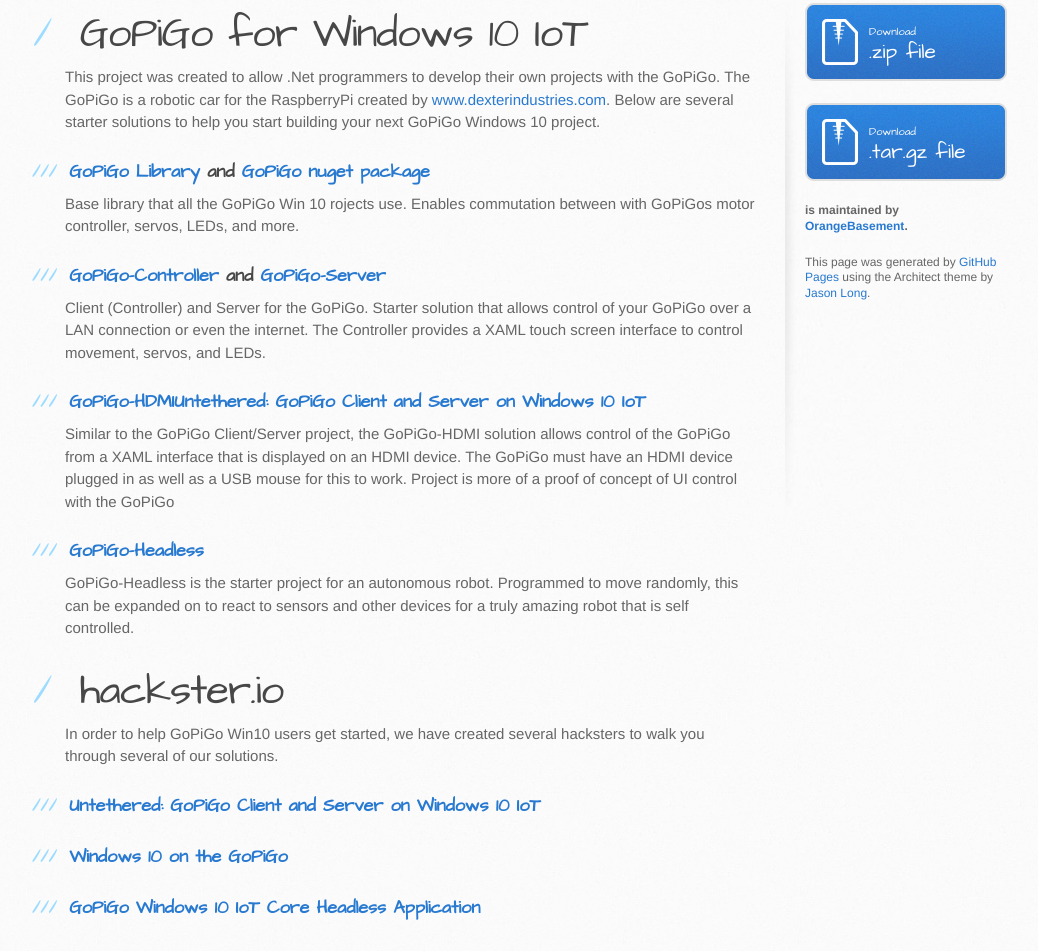
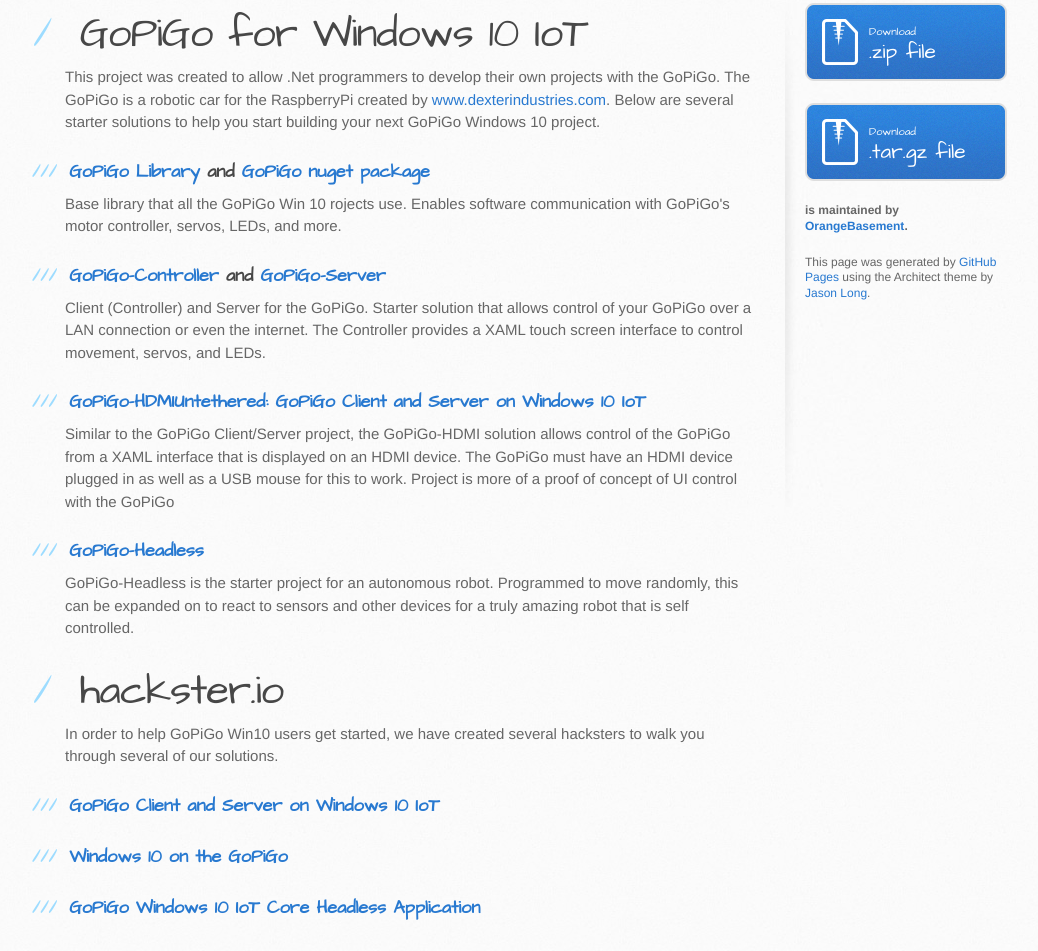
Before and after one commit to OrangeBasement/GoPiGoWin10, a plain HTML site: page index.html in a window 1280 px wide. Shown: the part 195-1146 px from the top of the page, without its empty margins (105-1143 px from the left). Drawn offline with Linux system fonts and the light colour scheme.

```diff
--- a/index.html
+++ b/index.html
@@ -38,7 +38,7 @@
 <a href="https://github.com/OrangeBasement/GoPiGoWin10/tree/master/GoPiGo">GoPiGo Library </a> and <a href="https://www.nuget.org/packages/GoPiGo/">GoPiGo nuget package</a>
 </h3>
 
-<p>Base library that all the GoPiGo Win 10 rojects use. Enables commutation between with GoPiGos motor controller, servos, LEDs, and more. </p>
+<p>Base library that all the GoPiGo Win 10 rojects use. Enables software communication with GoPiGo's motor controller, servos, LEDs, and more.</p>
 
 <h3>
 <a id="gopigo-controller-and-gopigo-server" class="anchor" href="#gopigo-controller-and-gopigo-server" aria-hidden="true"><span class="octicon octicon-link"></span></a>
@@ -66,7 +66,7 @@
 <p>In order to help GoPiGo Win10 users get started, we have created several hacksters to walk you through several of our solutions. </p>
 
 <h3>
-<a id="untethered-gopigo-client-and-server-on-windows-10-iot" class="anchor" href="#untethered-gopigo-client-and-server-on-windows-10-iot" aria-hidden="true"><span class="octicon octicon-link"></span></a><a href="https://www.hackster.io/goteamgo3/untethered-gopigo-client-and-server-on-windows-10-iot">Untethered: GoPiGo Client and Server on Windows 10 IoT</a>
+<a id="gopigo-client-and-server-on-windows-10-iot" class="anchor" href="#gopigo-client-and-server-on-windows-10-iot" aria-hidden="true"><span class="octicon octicon-link"></span></a><a href="https://www.hackster.io/goteamgo3/untethered-gopigo-client-and-server-on-windows-10-iot">GoPiGo Client and Server on Windows 10 IoT</a>
 </h3>
 
 <h3>
```
Also changed, not shown: params.json (+1 -1 lines).
